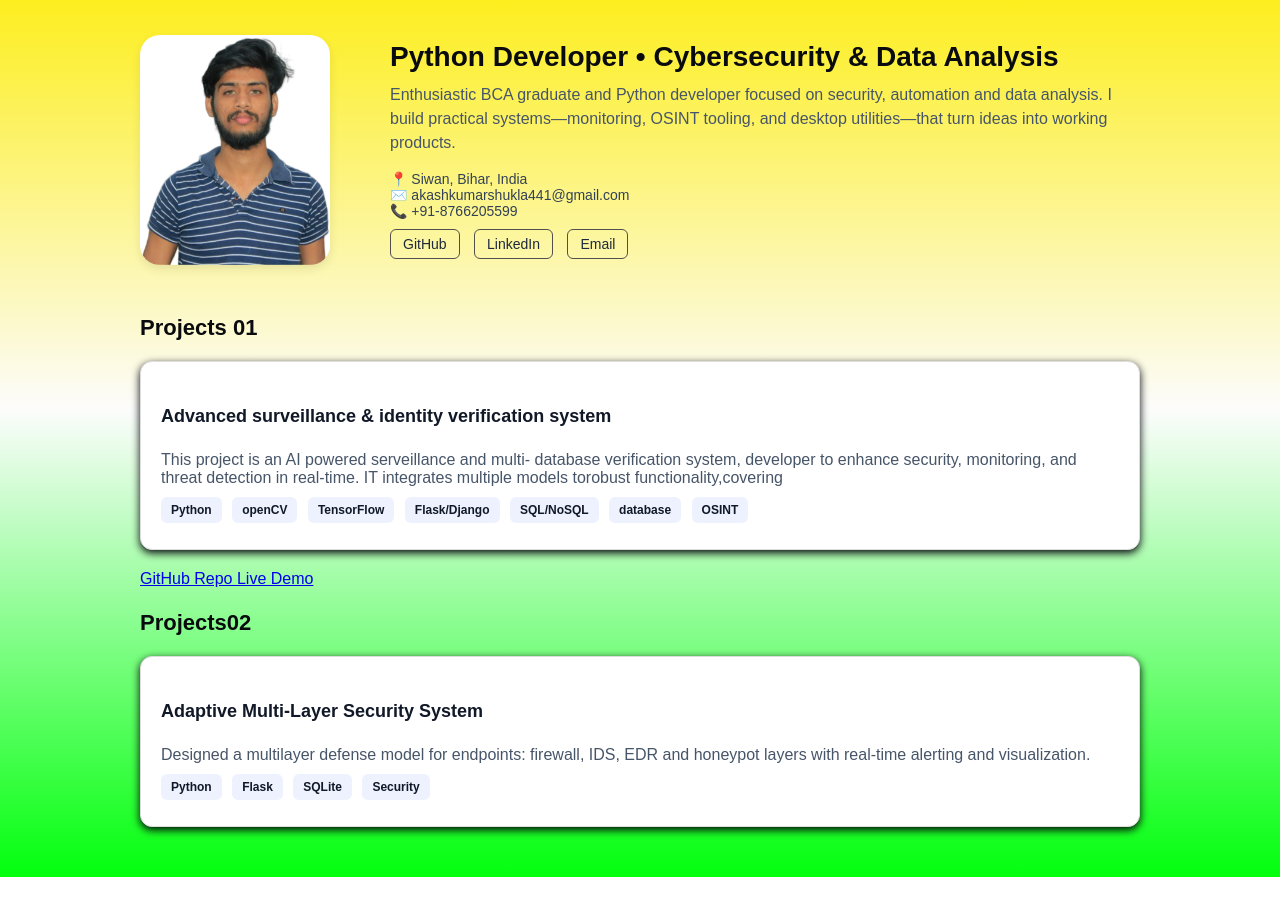
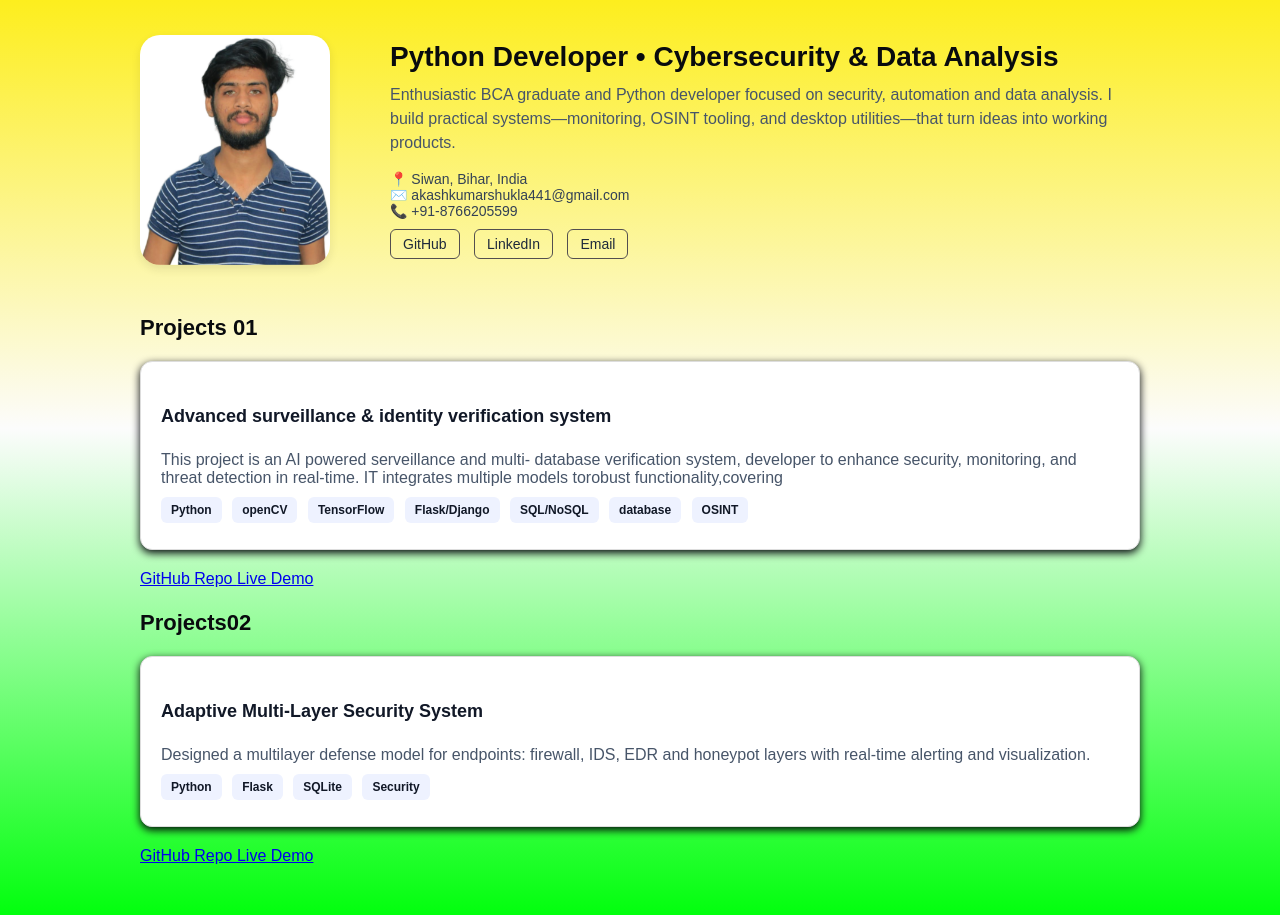
Before and after one commit to information-h/akash-kumar-shukla--Portfolio, a plain HTML site: page index.html in a window 1280 px wide. Shown: the part 57-972 px from the top of the page. Before the commit the page ends 934 px from the top, so only its background shows below. Drawn offline with Linux system fonts and the light colour scheme.

Commit message:
Add project links for GitHub repository and live demo
Add project links for GitHub repository and live demo

```diff
--- a/index.html
+++ b/index.html
@@ -195,6 +195,16 @@
         <span>Security</span>
       </div>
     </div>
+     <div class="project-links">
+    <a href="https://github.com/information-h/Phishing-Detection-Security-System.git" target="_blank">
+      GitHub Repo
+    </a>
+
+    <a href="https://github.com/information-h/Phishing-Detection-Security-System.git" target="_blank">
+      Live Demo
+    </a>
+  </div>
+</div>
   </section>
 
 </body>
```
